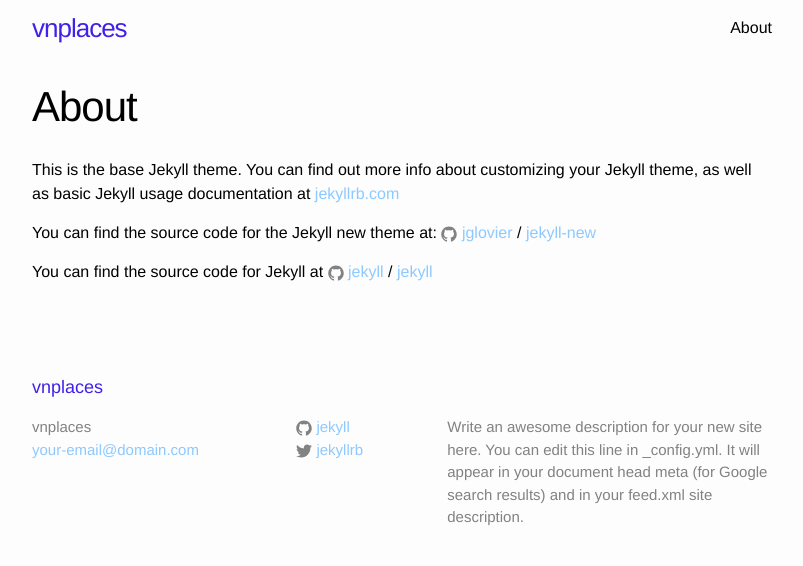
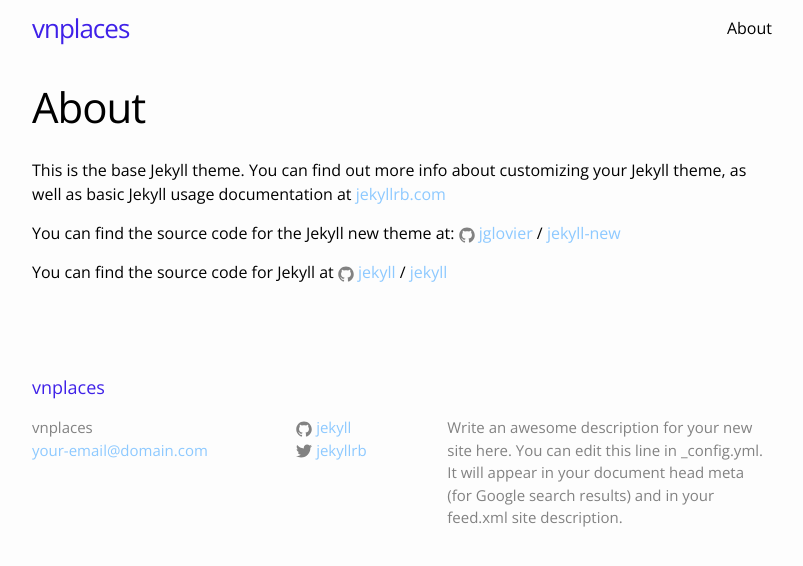
Before and after one commit to ssugar/vnplaces, a Jekyll site: the page built from about.md, in a window 1280 px wide. Shown: the top 566 px of the page, without its empty margins (238-1041 px from the left). Built offline with Jekyll 4.4.1, drawn with Linux system fonts in a browser that asks for light colours; a script that is not in the unit is left out.

Commit message:
changing font;

```diff
--- a/css/main.scss
+++ b/css/main.scss
@@ -3,10 +3,10 @@
 ---
 @charset "utf-8";
 
-
+@import url(//fonts.googleapis.com/css?family=Open+Sans);
 
 // Our variables
-$base-font-family: "Helvetica Neue", Helvetica, Arial, sans-serif;
+$base-font-family: "Open Sans", Helvetica, Arial, sans-serif;
 $base-font-size:   16px;
 $base-font-weight: 400;
 $small-font-size:  $base-font-size * 0.875;
```
